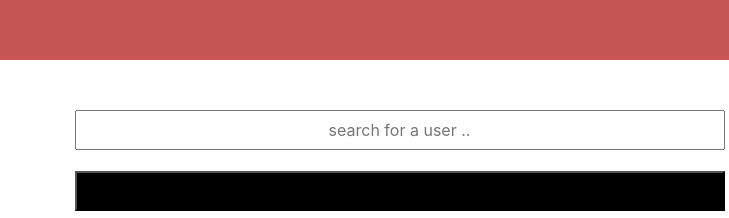
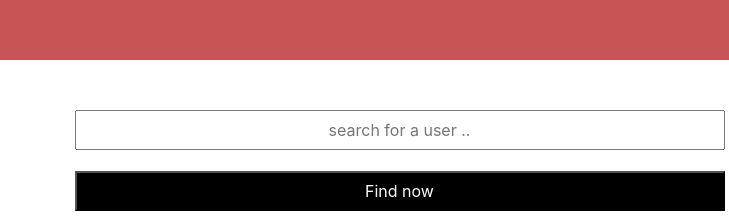
Before and after one commit to MohamedHefnawy/Github-Search, a plain HTML site: page index.html in a window 1280 px wide. Shown: the top 218 px of the page, 278-1007 px from the left. Drawn offline with Linux system fonts and the light colour scheme; no server answers.

Commit message:
Update index.html

```diff
--- a/index.html
+++ b/index.html
@@ -21,7 +21,7 @@
     </div>
     <br>
     <button class="btn">
-
+       Find now
     </button>
     <form class="container">
         <ul class="ul">
```
